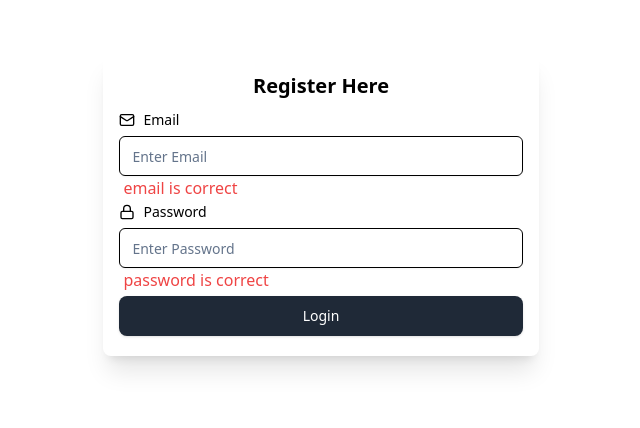
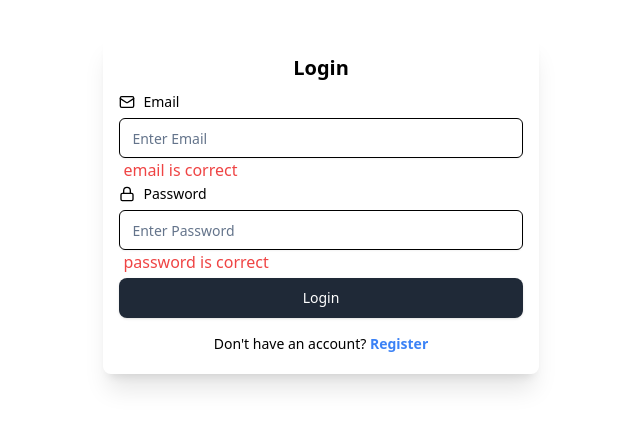
Before and after one commit to Hasnaint037/fyp_final, a React (Vite) app: page /login in a window 1280 px wide. Shown: the part 196-624 px from the top of the page, without its empty margins (319-959 px from the left). Built offline with nearby package versions, Linux system fonts and the light colour scheme.

Commit message:
links add in signup and login

```diff
--- a/src/screeens/Login.jsx
+++ b/src/screeens/Login.jsx
@@ -2,8 +2,9 @@ import { Button } from "@/components/ui/button";
 import { Input } from "@/components/ui/input";
 import { Label } from "@/components/ui/label";
 import { motion } from "framer-motion";
-import { Lock, Mail, User } from "lucide-react";
+import { Lock, Mail } from "lucide-react";
 import React from "react";
+import { Link } from "react-router-dom";
 
 function Login() {
   return (
@@ -15,12 +16,12 @@ function Login() {
         className="w-[70vw] lg:w-[30vw] xl:w-[34vw] xxl:w-[22vw] m-auto px-4 py-5 rounded-lg flex flex-col gap-1 justify-center shadow-xl"
       >
         <motion.h2
-          initial={{ y: -20 }}
-          animate={{ y: 0 }}
-          transition={{ duration: 0.5, delay: 0.3 }}
+          initial={{ y: -20, opacity: 0 }}
+          animate={{ y: 0, opacity: 1 }}
+          transition={{ duration: 0.4, delay: 0.2 }}
           className="text-xl font-semibold text-center mb-2"
         >
-          Register Here
+          Login
         </motion.h2>
         <motion.div
           initial={{ x: -50, opacity: 0 }}
@@ -55,6 +56,17 @@ function Login() {
             Login
           </Button>
         </motion.div>
+        <motion.p
+          initial={{ y: 20, opacity: 0 }}
+          animate={{ y: 0, opacity: 1 }}
+          transition={{ duration: 0.5, delay: 0.8 }}
+          className="text-center text-sm mt-3 font-sm"
+        >
+          Don't have an account?{" "}
+          <Link to="/signup" className="text-blue-500 font-semibold cursor-pointer hover:underline">
+            Register
+          </Link>
+        </motion.p>
       </motion.div>
     </div>
   );
--- a/src/screeens/Signup.jsx
+++ b/src/screeens/Signup.jsx
@@ -4,6 +4,7 @@ import { Label } from "@/components/ui/label";
 import { motion } from "framer-motion";
 import { Lock, Mail, User } from "lucide-react";
 import React from "react";
+import { Link } from "react-router-dom";
 
 function Signup() {
   return (
@@ -15,9 +16,9 @@ function Signup() {
         className="w-[70vw] lg:w-[30vw] xl:w-[34vw] xxl:w-[22vw] m-auto px-4 py-5 rounded-lg flex flex-col gap-1 justify-center shadow-xl"
       >
         <motion.h2
-          initial={{ y: -20 }}
-          animate={{ y: 0 }}
-          transition={{ duration: 0.5, delay: 0.3 }}
+          initial={{ y: -20, opacity: 0 }}
+          animate={{ y: 0, opacity: 1 }}
+          transition={{ duration: 0.4, delay: 0.2 }}
           className="text-xl font-semibold text-center mb-2"
         >
           Register Here
@@ -66,6 +67,17 @@ function Signup() {
           <Button className="bg-gray-800 w-full text-white hover:bg-black">
             Register
           </Button>
+          <motion.p
+            initial={{ y: 20, opacity: 0 }}
+            animate={{ y: 0, opacity: 1 }}
+            transition={{ duration: 0.5, delay: 0.8 }}
+            className="text-center text-sm mt-3 font-sm"
+          >
+            Already have an account?{" "}
+            <Link to="/login" className="text-blue-500 font-semibold cursor-pointer hover:underline">
+              Login
+            </Link>
+          </motion.p>
         </motion.div>
       </motion.div>
     </div>
```
